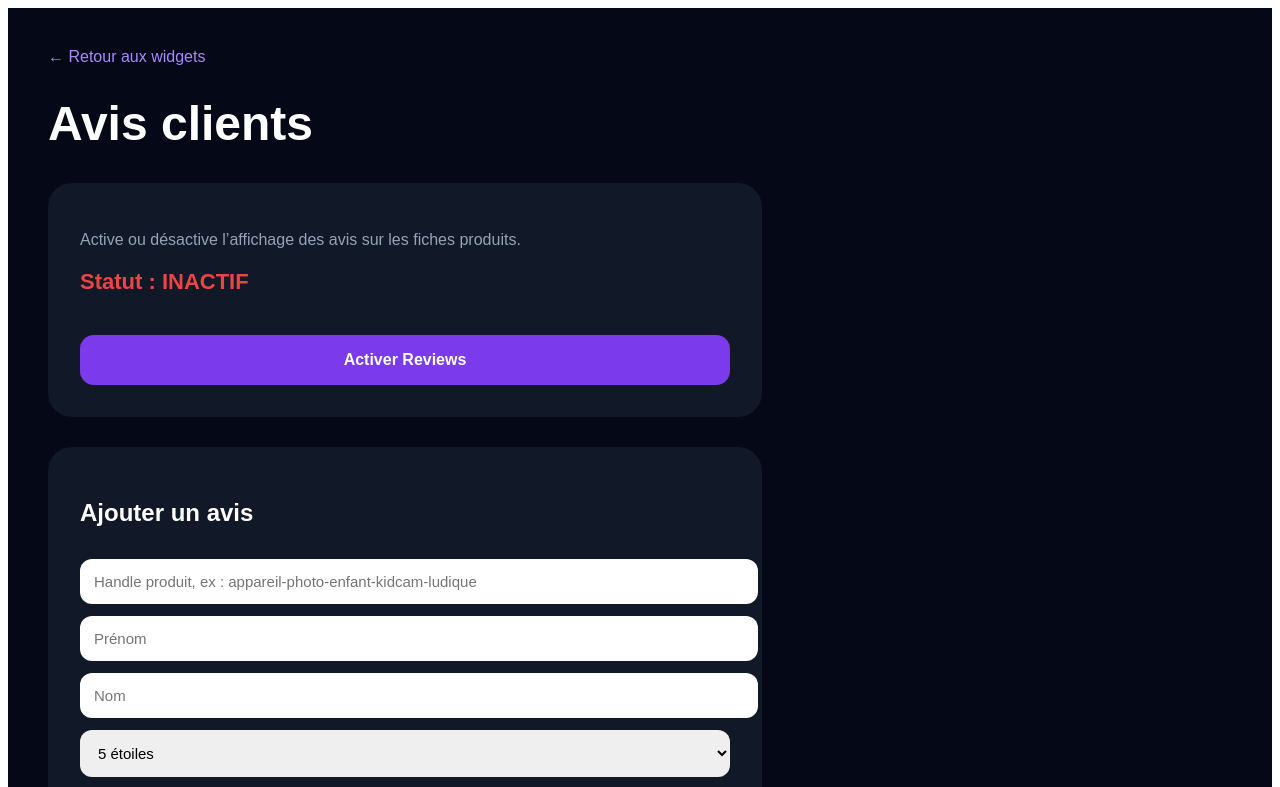
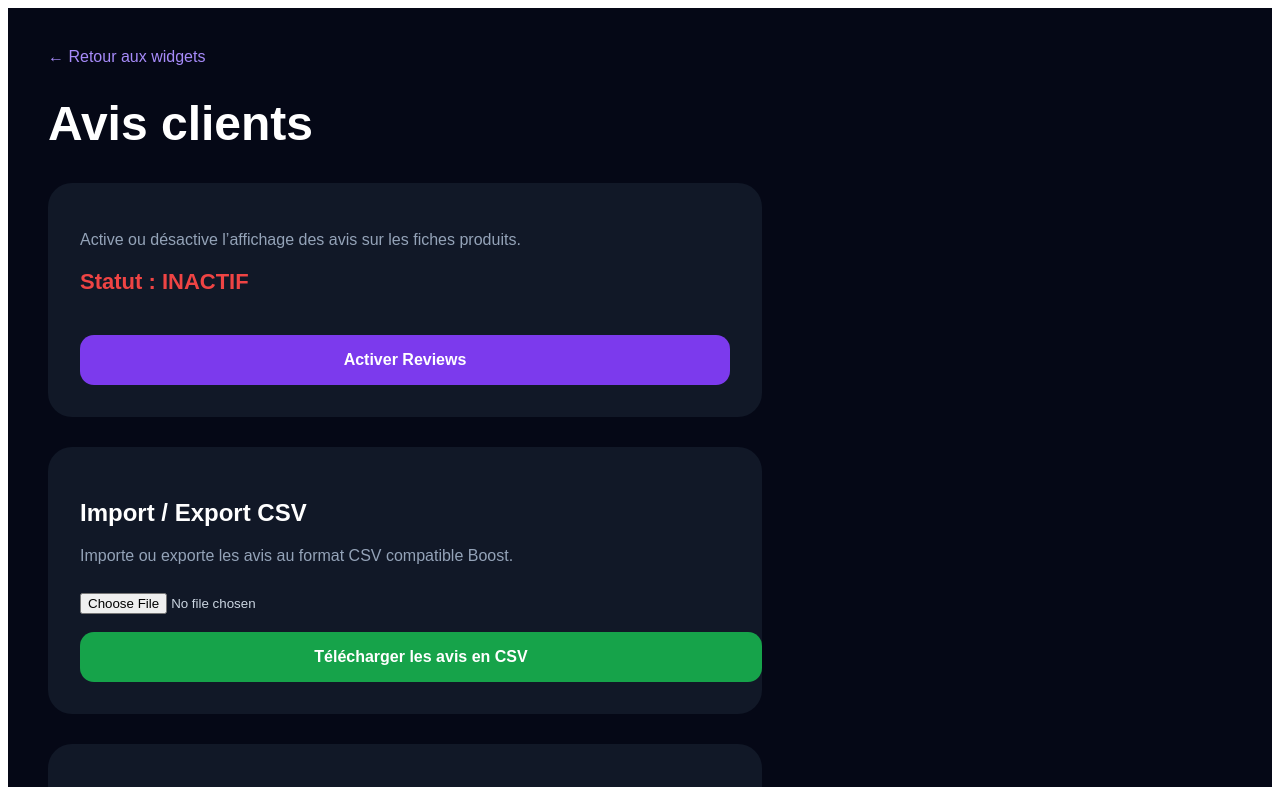
Before and after one commit to Amba91/Boost-App, a Next.js app: page /widgets/reviews in a window 1280 px wide. Shown: the top 787 px of the page. Built offline with nearby package versions, Linux system fonts and the light colour scheme; no server answers; the database is empty.

Commit message:
Add CSV import export to reviews admin

```diff
--- a/app/widgets/reviews/page.tsx
+++ b/app/widgets/reviews/page.tsx
@@ -23,6 +23,8 @@ export default function ReviewsPage() {
   const [active, setActive] = useState(false)
   const [loading, setLoading] = useState(true)
   const [uploading, setUploading] = useState(false)
+  const [importing, setImporting] = useState(false)
+  const [importMessage, setImportMessage] = useState("")
   const [reviews, setReviews] = useState<Review[]>([])
 
   const [form, setForm] = useState({
@@ -52,17 +54,12 @@ export default function ReviewsPage() {
 
   async function toggleWidget() {
     setLoading(true)
-
     const newState = !active
 
     await fetch("/api/widgets/reviews", {
       method: "POST",
-      headers: {
-        "Content-Type": "application/json",
-      },
-      body: JSON.stringify({
-        active: newState,
-      }),
+      headers: { "Content-Type": "application/json" },
+      body: JSON.stringify({ active: newState }),
     })
 
     setActive(newState)
@@ -90,16 +87,12 @@ export default function ReviewsPage() {
 
   async function handleNewImageUpload(file?: File) {
     if (!file) return
-
     setUploading(true)
 
     const url = await uploadImage(file)
 
     if (url) {
-      setForm({
-        ...form,
-        image_url: url,
-      })
+      setForm({ ...form, image_url: url })
     }
 
     setUploading(false)
@@ -107,7 +100,6 @@ export default function ReviewsPage() {
 
   async function handleExistingImageUpload(id: number, file?: File) {
     if (!file) return
-
     setUploading(true)
 
     const url = await uploadImage(file)
@@ -119,6 +111,32 @@ export default function ReviewsPage() {
     setUploading(false)
   }
 
+  async function importCSV(file?: File) {
+    if (!file) return
+
+    setImporting(true)
+    setImportMessage("")
+
+    const formData = new FormData()
+    formData.append("file", file)
+
+    const res = await fetch("/api/reviews/import", {
+      method: "POST",
+      body: formData,
+    })
+
+    const data = await res.json()
+
+    if (data.success) {
+      setImportMessage(`${data.imported} avis importé(s) avec succès.`)
+      await loadReviews()
+    } else {
+      setImportMessage("Erreur pendant l’import CSV.")
+    }
+
+    setImporting(false)
+  }
+
   async function createReview() {
     if (!form.product_handle || !form.review) {
       alert("Produit handle et avis obligatoires")
@@ -127,13 +145,8 @@ export default function ReviewsPage() {
 
     await fetch("/api/reviews/create", {
       method: "POST",
-      headers: {
-        "Content-Type": "application/json",
-      },
-      body: JSON.stringify({
-        shop: "kiidiiz.com",
-        ...form,
-      }),
+      headers: { "Content-Type": "application/json" },
+      body: JSON.stringify({ shop: "kiidiiz.com", ...form }),
     })
 
     setForm({
@@ -155,9 +168,7 @@ export default function ReviewsPage() {
   async function updateReview(review: Review) {
     await fetch("/api/reviews/update", {
       method: "POST",
-      headers: {
-        "Content-Type": "application/json",
-      },
+      headers: { "Content-Type": "application/json" },
       body: JSON.stringify(review),
     })
 
@@ -167,12 +178,7 @@ export default function ReviewsPage() {
   function updateLocalReview(id: number, field: keyof Review, value: any) {
     setReviews((items) =>
       items.map((item) =>
-        item.id === id
-          ? {
-              ...item,
-              [field]: value,
-            }
-          : item
+        item.id === id ? { ...item, [field]: value } : item
       )
     )
   }
@@ -200,12 +206,7 @@ export default function ReviewsPage() {
           Active ou désactive l’affichage des avis sur les fiches produits.
         </p>
 
-        <p
-          style={{
-            ...styles.status,
-            color: active ? "#22c55e" : "#ef4444",
-          }}
-        >
+        <p style={{ ...styles.status, color: active ? "#22c55e" : "#ef4444" }}>
           Statut : {active ? "ACTIF" : "INACTIF"}
         </p>
 
@@ -223,6 +224,29 @@ export default function ReviewsPage() {
             ? "Désactiver Reviews"
             : "Activer Reviews"}
         </button>
+      </div>
+
+      <div style={styles.card}>
+        <h2>Import / Export CSV</h2>
+
+        <p style={styles.muted}>
+          Importe ou exporte les avis au format CSV compatible Boost.
+        </p>
+
+        <input
+          type="file"
+          accept=".csv,text/csv"
+          onChange={(e) => importCSV(e.target.files?.[0])}
+          style={styles.file}
+        />
+
+        {importMessage && <p style={styles.success}>{importMessage}</p>}
+
+        <a href="/api/reviews/export" style={styles.exportLink}>
+          Télécharger les avis en CSV
+        </a>
+
+        {importing && <p style={styles.muted}>Import en cours...</p>}
       </div>
 
       <div style={styles.card}>
@@ -492,6 +516,24 @@ const styles: Record<string, React.CSSProperties> = {
     fontSize: "22px",
     fontWeight: "bold",
   },
+  success: {
+    color: "#22c55e",
+    fontWeight: "bold",
+    marginTop: "12px",
+  },
+  exportLink: {
+    display: "block",
+    width: "100%",
+    marginTop: "18px",
+    background: "#16a34a",
+    color: "white",
+    textAlign: "center",
+    textDecoration: "none",
+    padding: "16px",
+    borderRadius: "14px",
+    fontWeight: "bold",
+    fontSize: "16px",
+  },
   button: {
     width: "100%",
     marginTop: "18px",
```
